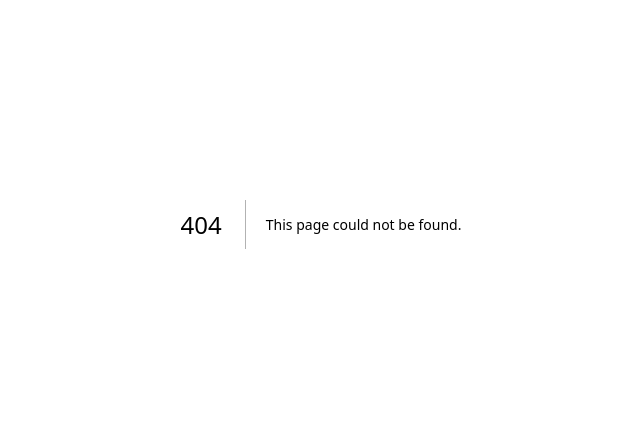
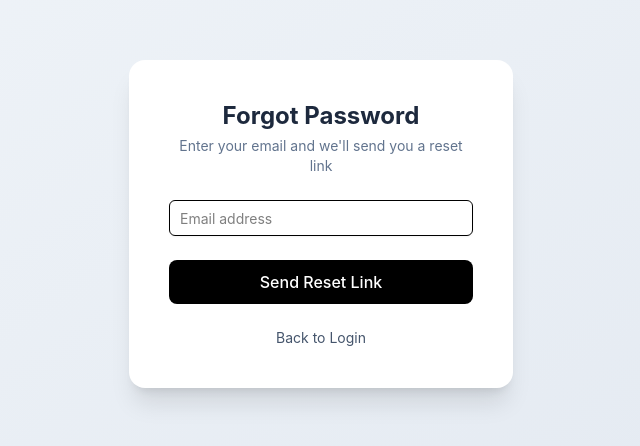
Before and after one commit to andrealfian420/nextjs-admin, a Next.js app: page /forgot-password in a window 1280 px wide. Before the commit this address had no page. Shown: the part 176-622 px from the top of the page, without its empty margins (319-959 px from the left). Built offline with nearby package versions, Linux system fonts and the light colour scheme.

Commit message:
feat: enhance authentication flow with forgot password feature and layout improvements

```diff
--- a/src/app/admin/layout.jsx
+++ b/src/app/admin/layout.jsx
@@ -2,22 +2,38 @@
 
 import Sidebar from '@/components/layout/Sidebar';
 import Navbar from '@/components/layout/Navbar';
-import { useEffect } from 'react';
+import { useEffect, useState } from 'react';
 import { useAuthStore } from '@/store/authStore';
-import { useRouter } from "next/navigation"
+import { useRouter } from 'next/navigation';
 
 export default function AdminLayout({ children }) {
   const token = useAuthStore((state) => state.token);
   const router = useRouter();
 
+  const [hydrated, setHydrated] = useState(false);
+
   useEffect(() => {
-    if (!token) {
-      router.push('/login');
+    setHydrated(useAuthStore.persist.hasHydrated());
+
+    const unsub = useAuthStore.persist.onFinishHydration(() => {
+      setHydrated(true);
+    });
+
+    return () => unsub();
+  }, []);
+
+  useEffect(() => {
+    if (hydrated && !token) {
+      router.replace('/login');
     }
-  }, [token]);
+  }, [hydrated, token]);
+
+  if (!hydrated) {
+    return null; // bisa diganti spinner
+  }
 
   if (!token) {
-    return null; // or a loading spinner
+    return null;
   }
 
   return (
--- /dev/null
+++ b/src/app/forgot-password/page.jsx
@@ -0,0 +1,82 @@
+'use client';
+
+import { useState } from 'react';
+import { useRouter } from 'next/navigation';
+import { authService } from '@/services/authService';
+import { Input } from '@/components/ui/Input';
+import Link from 'next/link';
+
+export default function ForgotPasswordPage() {
+  const router = useRouter();
+
+  const [email, setEmail] = useState('');
+  const [isLoading, setIsLoading] = useState(false);
+
+  const handleForgotPassword = async (e) => {
+    e.preventDefault();
+    setIsLoading(true);
+
+    try {
+      await authService.forgotPassword({ email });
+
+      alert('Password reset link has been sent to your email.');
+      router.push('/login');
+    } catch (error) {
+      alert(error.message);
+    } finally {
+      setIsLoading(false);
+    }
+  };
+
+  return (
+    <div className='flex items-center justify-center min-h-screen bg-gradient-to-br from-slate-100 to-slate-200'>
+      <form
+        onSubmit={handleForgotPassword}
+        className='bg-white p-10 rounded-2xl shadow-xl w-96'
+      >
+        <div className='space-y-6'>
+          <div className='text-center space-y-1'>
+            <h1 className='text-2xl font-bold text-slate-800'>
+              Forgot Password
+            </h1>
+            <p className='text-sm text-slate-500'>
+              Enter your email and we'll send you a reset link
+            </p>
+          </div>
+
+          <Input
+            type='email'
+            placeholder='Email address'
+            className='focus:ring-2 focus:ring-black'
+            onChange={(e) => setEmail(e.target.value)}
+            required
+          />
+
+          <button
+            className='w-full bg-black text-white p-2.5 rounded-lg font-medium flex items-center justify-center gap-2 hover:bg-slate-800 transition disabled:opacity-70 cursor-pointer'
+            type='submit'
+            disabled={isLoading}
+          >
+            {isLoading ? (
+              <>
+                <span className='w-4 h-4 border-2 border-white border-t-transparent rounded-full animate-spin'></span>
+                Sending...
+              </>
+            ) : (
+              'Send Reset Link'
+            )}
+          </button>
+        </div>
+
+        <div className='flex justify-center mt-6'>
+          <Link
+            href='/login'
+            className='text-sm text-slate-600 hover:underline'
+          >
+            Back to Login
+          </Link>
+        </div>
+      </form>
+    </div>
+  );
+}
--- a/src/app/login/page.jsx
+++ b/src/app/login/page.jsx
@@ -1,62 +1,132 @@
 'use client';
 
-import { useState } from 'react';
-import { useRouter } from 'next/navigation';
+import { Button } from '@/components/ui/Button';
+import { Input } from '@/components/ui/Input';
 import { authService } from '@/services/authService';
 import { useAuthStore } from '@/store/authStore';
+import { Eye, EyeOff } from 'lucide-react';
+import Link from 'next/link';
+import { useRouter } from 'next/navigation';
+import { useEffect, useState } from 'react';
 
 export default function LoginPage() {
+  const token = useAuthStore((state) => state.token);
   const router = useRouter();
 
   const setAuth = useAuthStore((state) => state.setAuth);
 
-  // State for form inputs
   const [email, setEmail] = useState('');
   const [password, setPassword] = useState('');
+  const [isPasswordVisible, setIsPasswordVisible] = useState(false);
+  const [isLoading, setIsLoading] = useState(false);
+  const [hydrated, setHydrated] = useState(false);
+
+  const togglePassword = () => {
+    setIsPasswordVisible(!isPasswordVisible);
+  };
 
   const handleLogin = async (e) => {
     e.preventDefault();
+    setIsLoading(true);
 
     try {
-      const res = await authService.login({
-        email,
-        password,
-      });
+      const res = await authService.login({ email, password });
 
-      setAuth(res.user, res.token);
+      setAuth(res.token, res.user);
       router.push('/admin');
     } catch (error) {
-      alert(error.message);
+      console.error('Login failed:', error);
+    } finally {
+      setIsLoading(false);
     }
   };
 
+  useEffect(() => {
+    setHydrated(useAuthStore.persist.hasHydrated());
+
+    const unsub = useAuthStore.persist.onFinishHydration(() => {
+      setHydrated(true);
+    });
+
+    return () => unsub();
+  }, []);
+
+  useEffect(() => {
+    if (hydrated && token) {
+      router.replace('/admin');
+    }
+  }, [hydrated, token]);
+
+  if (!hydrated) {
+    return null;
+  }
+
+  if (token) {
+    return null;
+  }
+
   return (
-    <div className='flex items-center justify-center min-h-screen bg-slate-50'>
+    <div className='flex items-center justify-center min-h-screen bg-gradient-to-br from-slate-100 to-slate-200'>
       <form
         onSubmit={handleLogin}
-        className='bg-white p-8 rounded-xl shadow w-96 space-y-4'
+        className='bg-white p-10 rounded-2xl shadow-xl w-96 '
       >
-        <h1 className='text-xl font-bold'>Login</h1>
+        <div className='space-y-6'>
+          <div className='text-center space-y-1'>
+            <h1 className='text-2xl font-bold text-slate-800'>Welcome Back</h1>
+            <p className='text-sm text-slate-500'>Sign in to your account</p>
+          </div>
 
-        <input
-          className='w-full border p-2 rounded'
+          <Input
+            type='email'
             placeholder='Email'
+            className='focus:ring-2 focus:ring-black'
             onChange={(e) => setEmail(e.target.value)}
+            required
           />
 
-        <input
-          type='password'
-          className='w-full border p-2 rounded'
+          <div className='relative'>
+            <Input
+              type={isPasswordVisible ? 'text' : 'password'}
               placeholder='Password'
+              className='focus:ring-2 focus:ring-black'
               onChange={(e) => setPassword(e.target.value)}
+              required
             />
 
+            <Button
+              onClick={togglePassword}
+              type='button'
+              className='absolute right-2 p-1 rounded cursor-pointer'
+            >
+              {isPasswordVisible ? <EyeOff size={20} /> : <Eye size={20} />}
+            </Button>
+          </div>
+
           <button
-          className='w-full bg-black text-white p-2 rounded'
+            className='w-full bg-black text-white p-2.5 rounded-lg font-medium flex items-center justify-center gap-2 hover:bg-slate-800 transition disabled:opacity-70 cursor-pointer'
             type='submit'
+            disabled={isLoading}
           >
-          Login
+            {isLoading ? (
+              <>
+                <span className='w-4 h-4 border-2 border-white border-t-transparent rounded-full animate-spin'></span>
+                Signing In...
+              </>
+            ) : (
+              'Sign In'
+            )}
           </button>
+        </div>
+
+        <div className='flex justify-center mt-4'>
+          <Link
+            href='/forgot-password'
+            className='text-sm text-center hover:underline'
+          >
+            Forgot your password?
+          </Link>
+        </div>
       </form>
     </div>
   );
--- a/src/services/authService.js
+++ b/src/services/authService.js
@@ -14,4 +14,11 @@ export const authService = {
 
     throw new Error('Invalid credentials');
   },
+
+  async forgotPassword(data) {
+    if (data.email) {
+      // Simulate sending a password reset email
+      return true;
+    }
+  }
 };
--- a/src/store/authStore.js
+++ b/src/store/authStore.js
@@ -1,7 +1,12 @@
+import { refresh } from 'next/cache';
 import { create } from 'zustand';
+import { persist, createJSONStorage } from 'zustand/middleware';
 
 // Auth store to manage user authentication state
-export const useAuthStore = create((set) => ({
+export const useAuthStore = create(
+  // Define the store with persist middleware to save auth state in localStorage
+  persist(
+    (set) => ({
       user: null,
       token: null,
       refreshToken: null,
@@ -19,4 +24,20 @@ export const useAuthStore = create((set) => ({
           refreshToken: null,
         });
       },
-}));
+      setHasHydrated: (state) => {
+        set({
+          _hasHrydrated: state,
+        });
+      },
+    }),
+    {
+      name: 'auth', // name of the item in storage
+      storage: createJSONStorage(() => localStorage), // use localStorage for persistence
+      partialize: (state) => ({
+        user: state.user,
+        token: state.token, // only persist the user, token, and refreshToken
+        refreshToken: state.refreshToken,
+      }),
+    },
+  ),
+);
```
Lines whose indentation alone changed are shown as unchanged.
